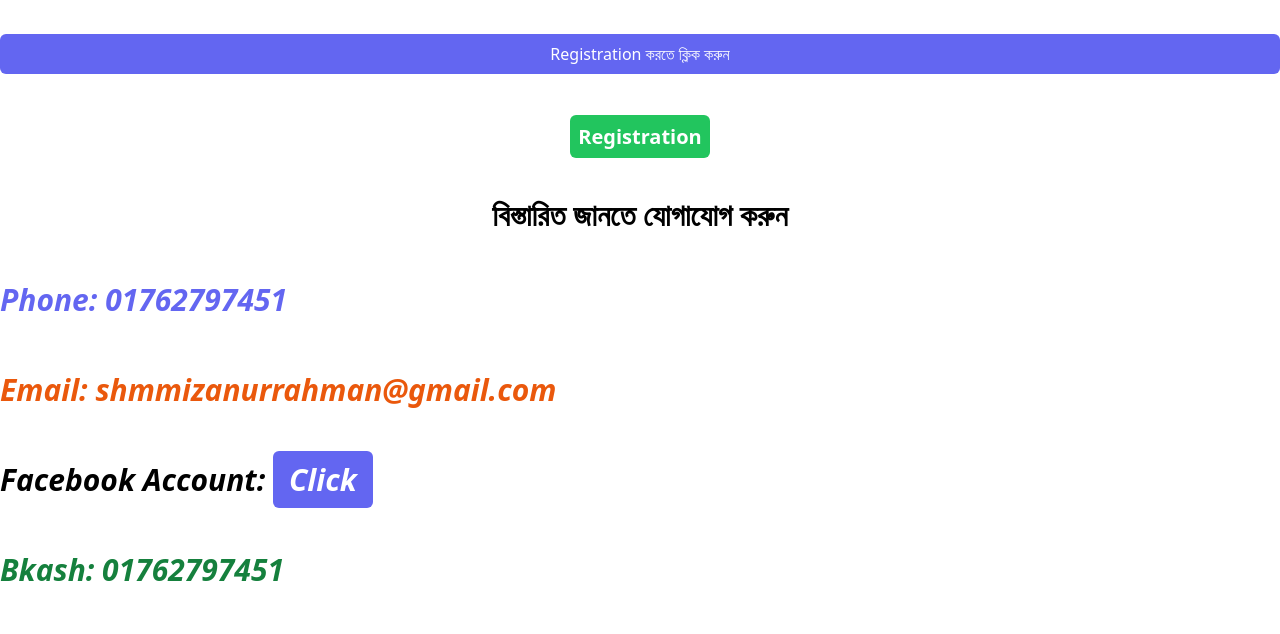
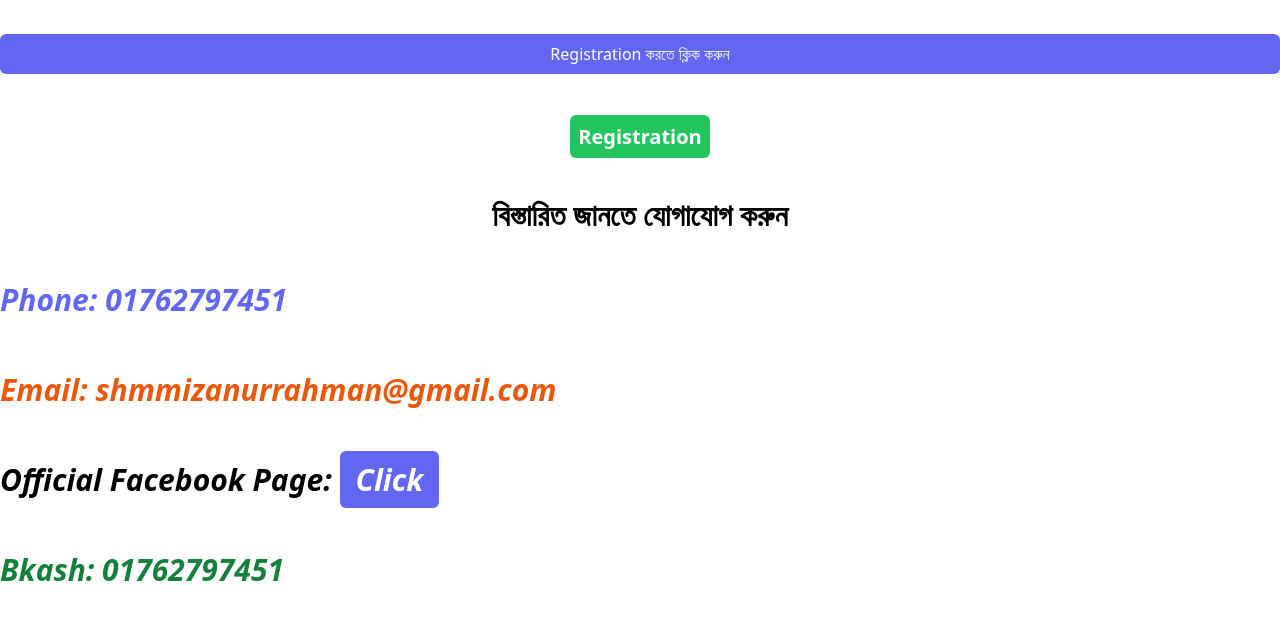
Before and after one commit to n-taha/tartil-aca, a plain HTML site: page registration.html in a window 1280 px wide. Shown: the part 118-752 px from the top of the page. Drawn offline with nearby package versions, Linux system fonts and the light colour scheme.

Commit message:
Update registration.html

```diff
--- a/registration.html
+++ b/registration.html
@@ -40,7 +40,7 @@
         <div class="text-left italic font-bold md:text-[30px] mt-10 text-[20px]" >
         <p class="text-indigo-500">Phone: 01762797451 </p> <br>
         <p class="text-orange-600">Email: shmmizanurrahman@gmail.com </p><br>
-        <p>Facebook Account: <a href="https://www.facebook.com/shm.mizanur" class="bg-indigo-500 text-white px-4 py-2 rounded-md" target="_blank">Click</a></p><br>
+       <p>Official Facebook Page: <a href="https://www.facebook.com/profile.php?id=61568727456487" class="bg-indigo-500 text-white px-4 py-2 rounded-md" target="_blank">Click</a></p><br>
         <p class="text-green-700">Bkash:  01762797451</p><br>
         <p class="text-blue-500">Rocket: 01762797451</p><br>
         <p class="text-red-400">Nagad: 01762797451</p><br>
```
